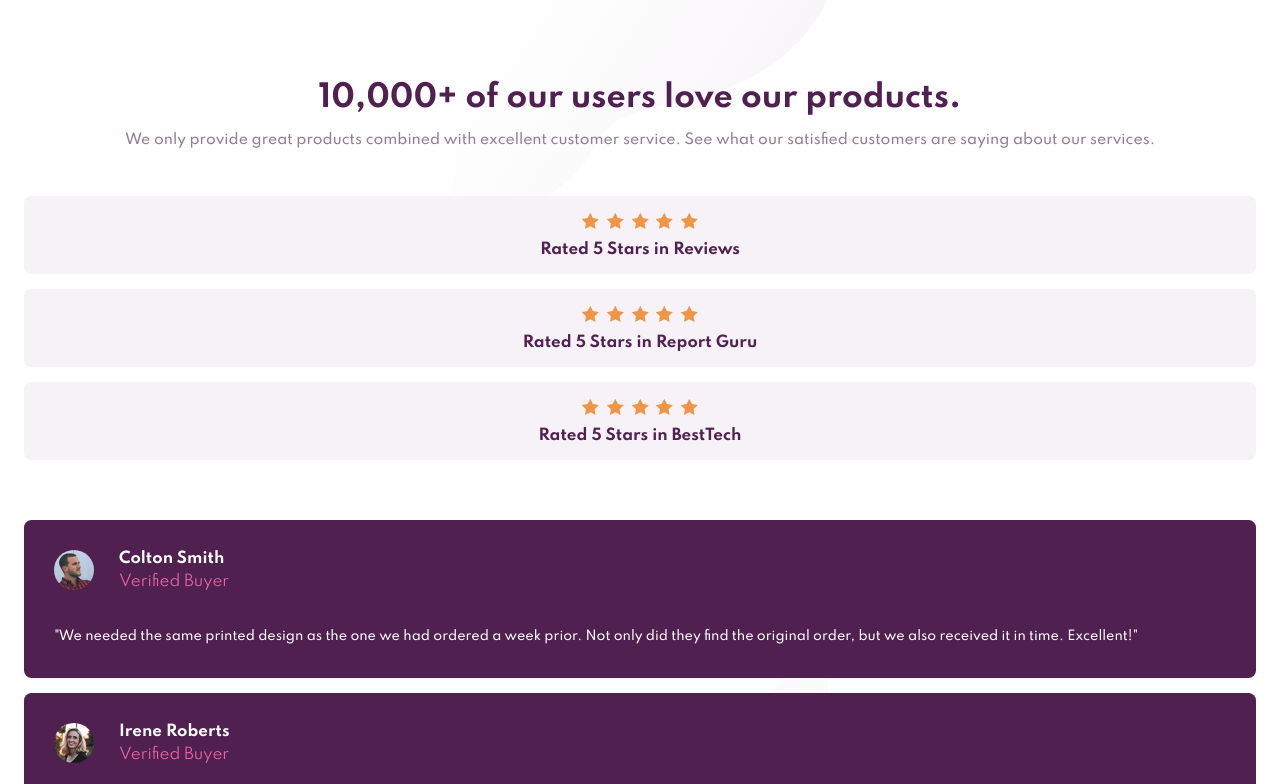
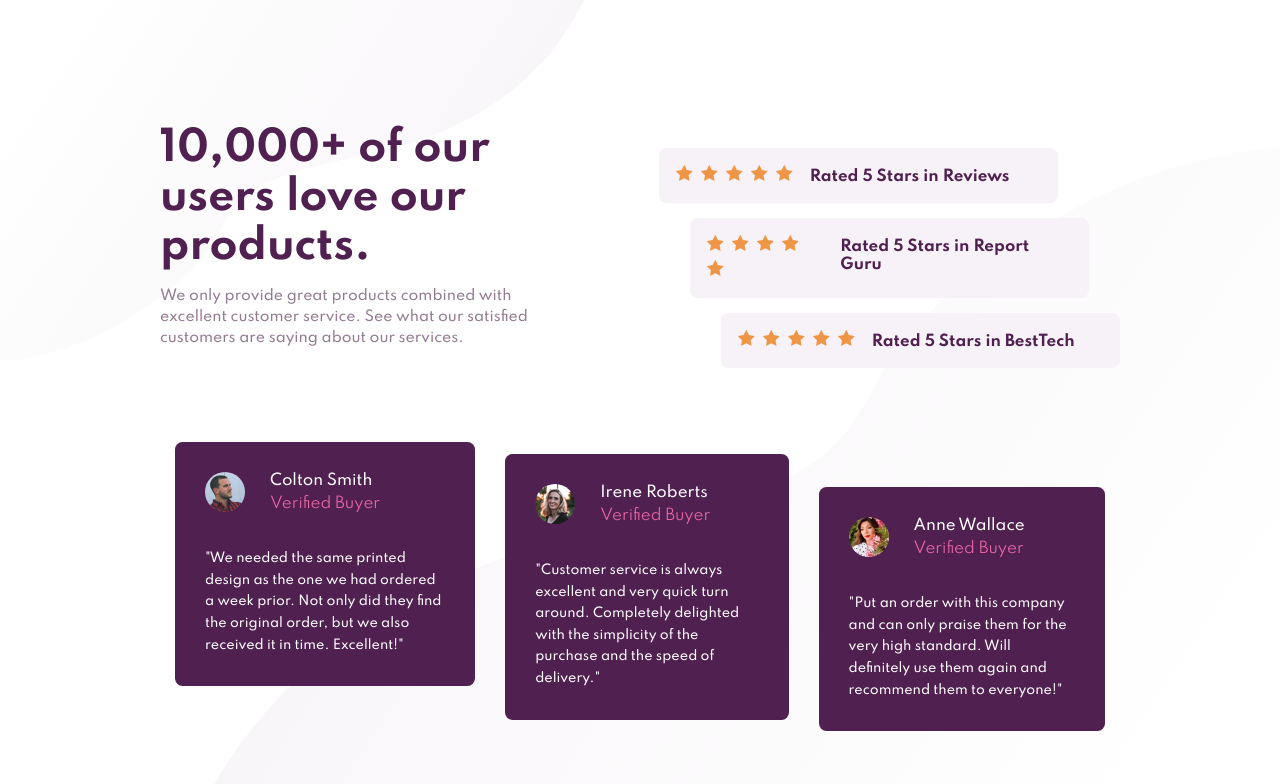
Before and after one commit to fernandomad/social-proof-section, a plain HTML site: page index.html in a window 1280 px wide. Shown: the top 784 px of the page. Drawn offline with Linux system fonts and the light colour scheme.

Commit message:
desktop version ok, first attempt

```diff
--- a/css/styles.css
+++ b/css/styles.css
@@ -10,6 +10,8 @@ body{
     font-size: 15px;
     margin: 0;
     background-color: var(--white);
+    min-width: 100%;
+    min-height: 100vh;
 }
 .container{
     background-image:  url("../images/bg-pattern-top-mobile.svg");
@@ -21,6 +23,7 @@ body{
     background-image:  url("../images/bg-pattern-bottom-mobile.svg");
     background-repeat: no-repeat;
     background-position: bottom center;
+    min-height: 100vh;
 }
 .header{
     text-align: center;
@@ -74,6 +77,7 @@ body{
 }
 .card-header-name{
     margin-bottom: 5px;
+    font-weight: 500;
 }
 .card-header-detail{
     margin-left: 25px;
@@ -87,3 +91,58 @@ body{
     font-size: 12.7px;
     line-height: 1.7em;
 }
+
+@media screen and (min-width: 376px) {
+    .container{
+        background-image:  url("../images/bg-pattern-top-desktop.svg");
+        background-position: top left;
+    }
+    .pattern-bottom{
+        background-image:  url("../images/bg-pattern-bottom-desktop.svg");
+        background-position: bottom right;
+    }
+    .header{
+        display: grid;
+        grid-template-columns: 40% 60%;
+        text-align: left;
+    }
+    .container{
+        padding: 125px 160px 100px 160px;
+    }
+    .header-title{
+        font-size: 2.7em;
+    }
+    .rating-container{
+        display: flex;
+        flex-direction: column;
+        align-items: center;
+        margin: 1.5em 0 0 auto;
+        width: 80%;
+    }
+    .rating{
+        width: 80%;
+        display: flex;
+    }
+    .rating__start{
+        align-self: flex-start;
+    }
+    .rating__end{
+        align-self: flex-end;
+    }
+    .rating-detail{
+        margin-left: 1em;
+    }
+    .cards{
+        display: flex;
+        align-items: center;
+    }
+    .card{
+        margin:0 1em;
+    }
+    .card__start{
+        margin-top: -3em;
+    }
+    .card__end{
+        margin-bottom: -3em;
+    }
+}
--- a/index.html
+++ b/index.html
@@ -15,6 +15,10 @@
         .attribution {
             font-size: 11px;
             text-align: center;
+            position: fixed;
+            bottom: 0;
+            left: 0;
+            right: 0;
         }
 
         .attribution a {
@@ -27,13 +31,15 @@
     <div class="pattern-bottom">
         <div class="container">
             <header class="header">
+                <div>
                     <h1 class="header-title">10,000+ of our users love our products.</h2>
                         <p class="header-detail">
                             We only provide great products combined with excellent customer service.
                             See what our satisfied customers are saying about our services.
                         </p>
+                </div>
                 <section class="rating-container">
-                        <div class="rating">
+                    <div class="rating rating__start">
                         <div class="rating-stars">
                             <img src="./images/icon-star.svg" alt="star" class="rating-star">
                             <img src="./images/icon-star.svg" alt="star" class="rating-star">
@@ -57,7 +63,7 @@
                             Rated 5 Stars in Report Guru
                         </div>
                     </div>
-                        <div class="rating">
+                    <div class="rating  rating__end">
                         <div class="rating-stars">
                             <img src="./images/icon-star.svg" alt="star" class="rating-star">
                             <img src="./images/icon-star.svg" alt="star" class="rating-star">
@@ -72,7 +78,7 @@
                 </section>
             </header>
             <article class="cards">
-                <section class="card">
+                <section class="card card__start">
                     <div class="card-header">
                         <img src="./images/image-colton.jpg" alt="Colton Smith" class="card-header-photo">
                         <div class="card-header-detail">
@@ -99,7 +105,7 @@
                         delighted with the simplicity of the purchase and the speed of delivery."
                     </div>
                 </section>
-                <section class="card">
+                <section class="card card__end">
                     <div class="card-header">
                         <img src="./images/image-anne.jpg" alt="Anne Wallace" class="card-header-photo">
                         <div class="card-header-detail">
```
Lines whose indentation alone changed are shown as unchanged.
